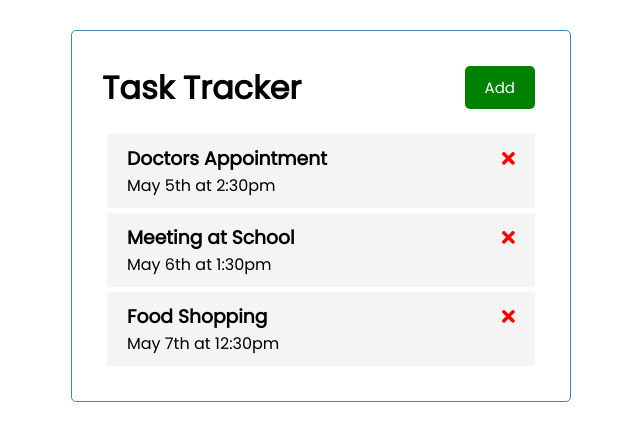
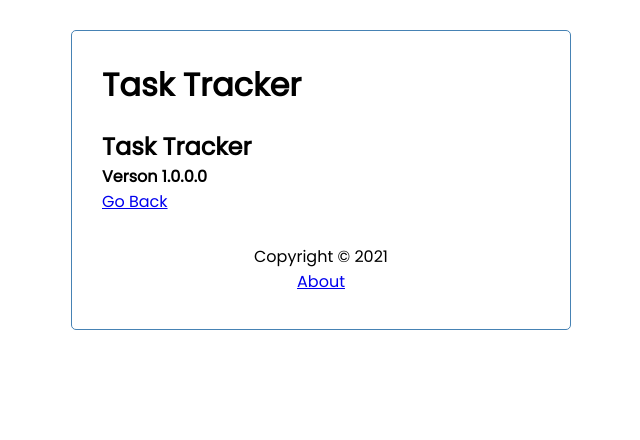
Before and after one commit to mjerricho/task-tracker, an Angular app: page /about in a window 1280 px wide. Shown: the top 440 px of the page, without its empty margins (319-959 px from the left). Built offline with nearby package versions, Linux system fonts and the light colour scheme; data requests are answered from the project's data file.

Commit message:
route done

```diff
--- a/src/app/app.component.html
+++ b/src/app/app.component.html
@@ -1,4 +1,6 @@
 <div class="container">
     <app-header></app-header>
-    <app-tasks></app-tasks>
+    <router-outlet></router-outlet>
+    <!--check app.moduel.ts-->
+    <app-footer></app-footer>
 </div>
--- a/src/app/app.module.ts
+++ b/src/app/app.module.ts
@@ -4,6 +4,8 @@
 import { FontAwesomeModule } from '@fortawesome/angular-fontawesome'; // added automatically because we use cli module!
 import { HttpClientModule } from '@angular/common/http';
 import { FormsModule } from '@angular/forms';
+// bring in routher module, set up route.
+import { Router, RouterModule, Routes } from '@angular/router';
 
 // component
 import { AppComponent } from './app.component';
@@ -12,7 +14,15 @@
 import { TasksComponent } from './components/tasks/tasks.component';
 import { TaskItemComponent } from './components/task-item/task-item.component';
 import { AddTaskComponent } from './components/add-task/add-task.component';
+import { AboutComponent } from './components/about/about.component';
+import { FooterComponent } from './components/footer/footer.component';
 
+
+const appRoutes: Routes = [
+  // home -> just the tasks
+  {path: '', component: TasksComponent},
+  {path: 'about', component: AboutComponent}
+]
 
 @NgModule({
   declarations: [ // for components
@@ -21,13 +31,17 @@
     ButtonComponent,
     TasksComponent,
     TaskItemComponent,
-    AddTaskComponent
+    AddTaskComponent,
+    AboutComponent,
+    FooterComponent
   ],
   imports: [ // for module
     BrowserModule,
     FontAwesomeModule,
     HttpClientModule,
-    FormsModule
+    FormsModule,
+    RouterModule.forRoot(appRoutes, {enableTracing: true})
+    // enable tracing helps debug rout
   ],
   providers: [],
   bootstrap: [AppComponent]
--- /dev/null
+++ b/src/app/components/about/about.component.html
@@ -0,0 +1,6 @@
+<div>
+    <h2>Task Tracker</h2>
+    <h4>Verson 1.0.0.0</h4>
+    <a routerLink="/">Go Back</a>
+    <!--use routerLink because we do not want ot reuse the page-->
+</div>
--- /dev/null
+++ b/src/app/components/about/about.component.ts
@@ -0,0 +1,15 @@
+import { Component, OnInit } from '@angular/core';
+
+@Component({
+  selector: 'app-about',
+  templateUrl: './about.component.html',
+  styleUrls: ['./about.component.css']
+})
+export class AboutComponent implements OnInit {
+
+  constructor() { }
+
+  ngOnInit(): void {
+  }
+
+}
--- /dev/null
+++ b/src/app/components/footer/footer.component.css
@@ -0,0 +1,4 @@
+footer {
+    margin-top: 30px;
+    text-align: center;
+  }
--- /dev/null
+++ b/src/app/components/footer/footer.component.html
@@ -0,0 +1,4 @@
+<footer>
+    <p>Copyright &copy; 2021</p>
+    <a routerLink="/about">About</a>
+</footer>
--- /dev/null
+++ b/src/app/components/footer/footer.component.ts
@@ -0,0 +1,15 @@
+import { Component, OnInit } from '@angular/core';
+
+@Component({
+  selector: 'app-footer',
+  templateUrl: './footer.component.html',
+  styleUrls: ['./footer.component.css']
+})
+export class FooterComponent implements OnInit {
+
+  constructor() { }
+
+  ngOnInit(): void {
+  }
+
+}
--- a/src/app/components/header/header.component.html
+++ b/src/app/components/header/header.component.html
@@ -1,7 +1,8 @@
 <header>
     <h1>{{ title }}</h1>
-    <app-button
+    <app-button *ngIf="hasRoute('/')"
         color="{{showAddTask ? 'red' : 'green'}}"
         text="{{showAddTask ? 'Close' : 'Add'}}"
         (btnClick)="toggleAddTask()"></app-button>
+    <!--Only index page has the add/close  button - good shoulder wae-->
 </header>
--- a/src/app/components/header/header.component.ts
+++ b/src/app/components/header/header.component.ts
@@ -1,6 +1,8 @@
 import { Component, OnInit } from '@angular/core';
 import { UiService } from 'src/app/services/ui.service';
 import { Subscription } from 'rxjs';
+import { Router } from '@angular/router';
+// to find out what we're doing (couter)
 
 @Component({
   selector: 'app-header',
@@ -12,7 +14,8 @@
   showAddTask: boolean = false;
   subscription!: Subscription;
 
-  constructor(private uiService: UiService) {
+  constructor(private uiService: UiService, private router: Router) { // theses are providers
+
     this.subscription = this.uiService
       .onToggle()
       .subscribe((value) => (this.showAddTask = value));
@@ -24,4 +27,8 @@
      this.uiService.toggleAddTask();
   }
 
+  hasRoute(route: string) {
+    return (this.router.url == route); // boolean value
+  }
+
 }
```
Also changed, not shown: src/app/components/about/about.component.css (added), 2 other files (tests, documents, lock files or other folders).
